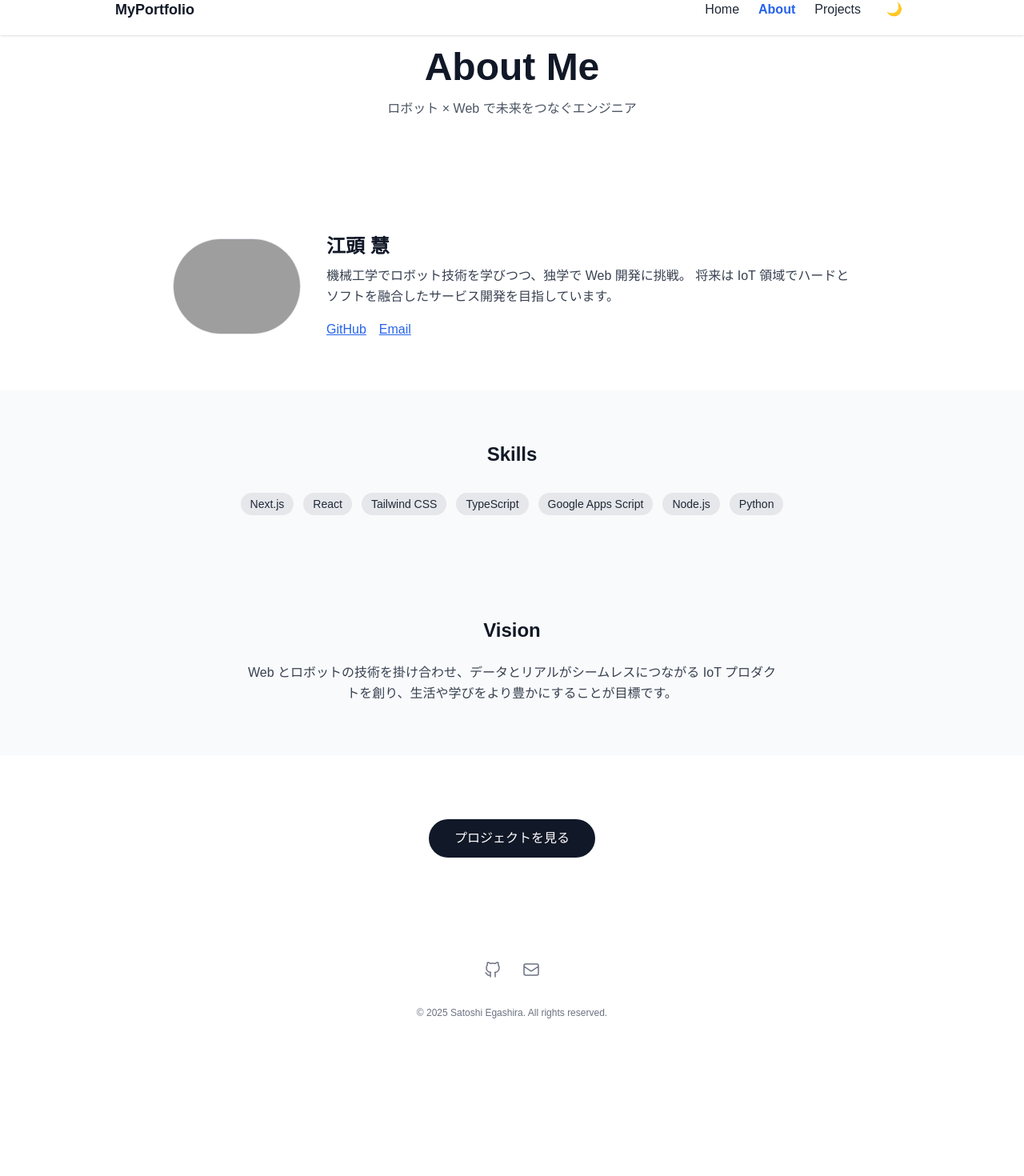
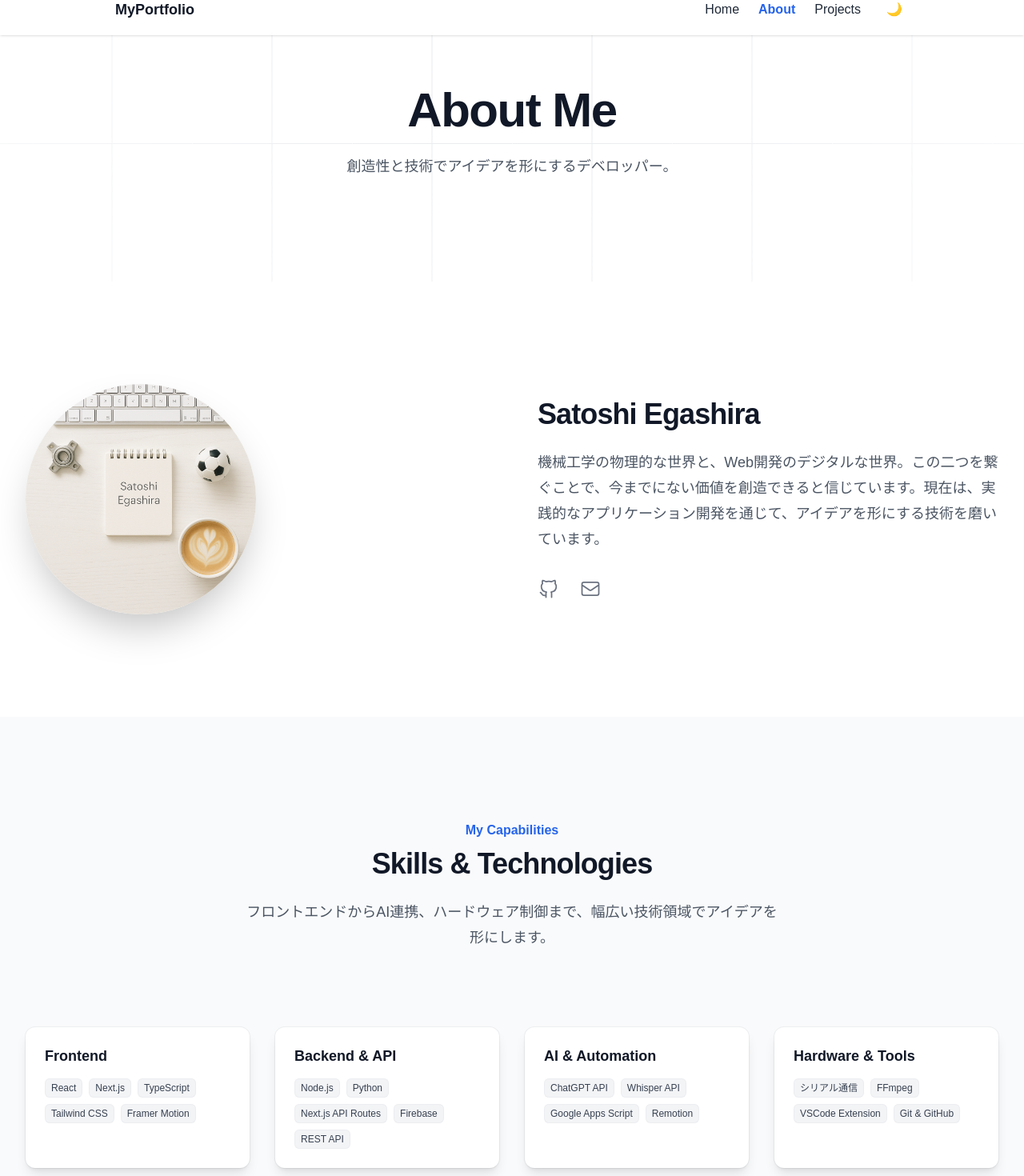
Before and after one commit to Jagashira/Jagashira.github.io, a Next.js app: page /about in a window 1280 px wide. Shown: the part 20-1490 px from the top of the page at 80% size. Before the commit the page ends 1344 px from the top, so only its background shows below. Built offline with nearby package versions, Linux system fonts and the light colour scheme; grey boxes are pictures that could not be loaded.

Commit message:
feat(/aboutのデザイン変更)

```diff
--- a/components/about/Aboutme.tsx
+++ b/components/about/Aboutme.tsx
@@ -1,17 +1,51 @@
 import React from "react";
+import { motion } from "framer-motion";
 
 const AboutMe = () => {
   return (
-    <section
-      className="py-20 text-center
-                        bg-white dark:bg-gray-900
-                        text-gray-900 dark:text-white"
-    >
-      <h1 className="text-4xl md:text-5xl font-bold">About&nbsp;Me</h1>
-      <p className="mt-4 text-gray-600 dark:text-gray-300">
-        ロボット × Web で未来をつなぐエンジニア
-      </p>
-    </section>
+    <div className="relative isolate overflow-hidden bg-white px-6 py-24 sm:py-32 lg:px-8 dark:bg-gray-950">
+      {/* Background Grid Pattern */}
+      <div className="absolute inset-0 -z-10 overflow-hidden">
+        <svg
+          className="absolute left-[max(50%,25rem)] top-0 h-[64rem] w-[128rem] -translate-x-1/2 stroke-gray-200 [mask-image:radial-gradient(64rem_64rem_at_top,white,transparent)] dark:stroke-gray-800"
+          aria-hidden="true"
+        >
+          <defs>
+            <pattern
+              id="e813992c-7d03-4cc4-a2bd-151760b470a0"
+              width={200}
+              height={200}
+              x="50%"
+              y={-1}
+              patternUnits="userSpaceOnUse"
+            >
+              <path d="M100 200V.5M.5 .5H200" fill="none" />
+            </pattern>
+          </defs>
+          <rect
+            width="100%"
+            height="100%"
+            strokeWidth={0}
+            fill="url(#e813992c-7d03-4cc4-a2bd-151760b470a0)"
+          />
+        </svg>
+      </div>
+
+      {/* Content */}
+      <motion.div
+        className="mx-auto max-w-2xl text-center"
+        initial={{ opacity: 0, y: 20 }}
+        animate={{ opacity: 1, y: 0 }}
+        transition={{ duration: 0.8, ease: "easeOut" }}
+      >
+        <h1 className="text-4xl font-bold tracking-tight text-gray-900 dark:text-white sm:text-6xl">
+          About Me
+        </h1>
+        <p className="mt-6 text-lg leading-8 text-gray-600 dark:text-gray-300">
+          創造性と技術でアイデアを形にするデベロッパー。
+        </p>
+      </motion.div>
+    </div>
   );
 };
 
--- a/components/about/Profile.tsx
+++ b/components/about/Profile.tsx
@@ -1,56 +1,90 @@
 import React from "react";
 import Image from "next/image";
+import { motion } from "framer-motion";
+
+// フッターで使ったSVGアイコンのパスを再利用
+const GITHUB_ICON_PATH =
+  "M9 19c-4.3 1.4 -4.3-2.5 -6-3m12 5v-3.5c0 -1 .1 -1.4 -.5 -2c2.8 -.3 5.5 -1.4 5.5 -6a4.6 4.6 0 0 0 -1.3 -3.2a4.2 4.2 0 0 0 -.1 -3.2s-1.1 -.3 -3.5 1.3a12.3 12.3 0 0 0 -6.2 0c-2.4 -1.6 -3.5 -1.3 -3.5 -1.3a4.2 4.2 0 0 0 -.1 3.2a4.6 4.6 0 0 0 -1.3 3.2c0 4.6 2.7 5.7 5.5 6c-.6 .6 -.6 1.2 -.5 2v3.5";
+const EMAIL_ICON_PATH =
+  "M3 8l7.89 5.26a2 2 0 0 0 2.22 0L21 8M5 19h14a2 2 0 0 0 2-2V7a2 2 0 0 0-2-2H5a2 2 0 0 0-2 2v10a2 2 0 0 0 2 2z";
 
 const AboutProfile = () => (
-  <section
-    className="py-16 px-6 max-w-4xl mx-auto
-                      bg-white dark:bg-gray-900"
-  >
-    <div className="flex flex-col md:flex-row items-center gap-8">
-      {/* プロフィール画像（任意） */}
-      <Image
-        src="/me.jpg"
-        alt="Profile photo"
-        width={160}
-        height={160}
-        className="rounded-full object-cover border
-                   border-gray-200 dark:border-gray-700"
-        priority
-      />
+  <section className="bg-white dark:bg-gray-950 py-24 sm:py-32">
+    <motion.div
+      className="mx-auto max-w-7xl px-6 lg:px-8 grid grid-cols-1 lg:grid-cols-2 gap-x-16 gap-y-16 items-center"
+      initial={{ opacity: 0, y: 30 }}
+      whileInView={{ opacity: 1, y: 0 }}
+      viewport={{ once: true, amount: 0.3 }}
+      transition={{ duration: 0.9 }}
+    >
+      <div className="flex justify-center lg:justify-start">
+        <motion.div
+          whileHover={{ scale: 1.05, rotate: 2 }}
+          transition={{ type: "spring", stiffness: 300, damping: 15 }}
+        >
+          <Image
+            src="/me/flat-lay.png"
+            alt="Profile photo of Satoshi Egashira"
+            width={288}
+            height={288}
+            className="rounded-full object-cover shadow-2xl"
+            priority
+          />
+        </motion.div>
+      </div>
 
-      <div>
-        <h2
-          className="text-2xl font-bold mb-2
-                       text-gray-900 dark:text-gray-100"
-        >
-          江頭 慧
+      <div className="text-center lg:text-left">
+        <h2 className="text-3xl font-bold tracking-tight text-gray-900 dark:text-white sm:text-4xl">
+          Satoshi Egashira
         </h2>
-
-        <p
-          className="mb-4 leading-relaxed
-                      text-gray-700 dark:text-gray-300"
-        >
-          機械工学でロボット技術を学びつつ、独学で Web 開発に挑戦。
-          将来は&nbsp;IoT&nbsp;領域でハードとソフトを融合したサービス開発を目指しています。
+        <p className="mt-6 text-lg leading-8 text-gray-600 dark:text-gray-300">
+          機械工学の物理的な世界と、Web開発のデジタルな世界。この二つを繋ぐことで、今までにない価値を創造できると信じています。現在は、実践的なアプリケーション開発を通じて、アイデアを形にする技術を磨いています。
         </p>
 
-        <div className="space-x-4">
+        <div className="mt-8 flex items-center justify-center lg:justify-start gap-x-6">
           <a
             href="https://github.com/jagashira"
             target="_blank"
-            className="underline text-blue-600 dark:text-blue-400"
+            rel="noopener noreferrer"
+            aria-label="GitHub"
+            className="text-gray-500 hover:text-gray-800 dark:text-gray-400 dark:hover:text-white transition"
           >
-            GitHub
+            <svg
+              className="h-7 w-7"
+              fill="none"
+              viewBox="0 0 24 24"
+              strokeWidth="1.5"
+              stroke="currentColor"
+            >
+              <path
+                strokeLinecap="round"
+                strokeLinejoin="round"
+                d={GITHUB_ICON_PATH}
+              />
+            </svg>
           </a>
           <a
             href="mailto:pyprogjas.3104@gmail.com"
-            className="underline text-blue-600 dark:text-blue-400"
+            aria-label="Email"
+            className="text-gray-500 hover:text-gray-800 dark:text-gray-400 dark:hover:text-white transition"
           >
-            Email
+            <svg
+              className="h-7 w-7"
+              fill="none"
+              viewBox="0 0 24 24"
+              strokeWidth="1.5"
+              stroke="currentColor"
+            >
+              <path
+                strokeLinecap="round"
+                strokeLinejoin="round"
+                d={EMAIL_ICON_PATH}
+              />
+            </svg>
           </a>
         </div>
       </div>
-    </div>
+    </motion.div>
   </section>
 );
 
--- a/components/about/Slills.tsx
+++ b/components/about/Slills.tsx
@@ -1,37 +1,82 @@
 import React from "react";
+import { motion } from "framer-motion";
+
+// スキルをカテゴリごとに整理
+const skillCategories = [
+  {
+    title: "Frontend",
+    skills: ["React", "Next.js", "TypeScript", "Tailwind CSS", "Framer Motion"],
+  },
+  {
+    title: "Backend & API",
+    skills: ["Node.js", "Python", "Next.js API Routes", "Firebase", "REST API"],
+  },
+  {
+    title: "AI & Automation",
+    skills: ["ChatGPT API", "Whisper API", "Google Apps Script", "Remotion"],
+  },
+  {
+    title: "Hardware & Tools",
+    skills: ["シリアル通信", "FFmpeg", "VSCode Extension", "Git & GitHub"],
+  },
+];
 
 const Skills = () => (
-  <section
-    className="py-16 px-6
-               bg-gray-50   dark:bg-gray-800"
+  <section className="bg-gray-50 py-24 sm:py-32 dark:bg-gray-900">
+    <div className="mx-auto max-w-7xl px-6 lg:px-8">
+      <motion.div
+        className="mx-auto max-w-2xl lg:text-center"
+        initial={{ opacity: 0, y: -20 }}
+        whileInView={{ opacity: 1, y: 0 }}
+        viewport={{ once: true }}
+        transition={{ duration: 0.8 }}
       >
-    <h2
-      className="text-2xl font-bold text-center mb-8
-                   text-gray-900 dark:text-gray-100"
+        <h2 className="text-base font-semibold leading-7 text-blue-600 dark:text-blue-400">
+          My Capabilities
+        </h2>
+        <p className="mt-2 text-3xl font-bold tracking-tight text-gray-900 dark:text-white sm:text-4xl">
+          Skills & Technologies
+        </p>
+        <p className="mt-6 text-lg leading-8 text-gray-600 dark:text-gray-300">
+          フロントエンドからAI連携、ハードウェア制御まで、幅広い技術領域でアイデアを形にします。
+        </p>
+      </motion.div>
+
+      <div className="mx-auto mt-16 max-w-2xl sm:mt-20 lg:mt-24 lg:max-w-none">
+        <motion.div
+          className="grid grid-cols-1 gap-8 sm:grid-cols-2 lg:grid-cols-4"
+          initial="hidden"
+          whileInView="visible"
+          viewport={{ once: true, amount: 0.2 }}
+          transition={{ staggerChildren: 0.1 }}
         >
-      Skills
-    </h2>
-
-    <div className="flex flex-wrap justify-center gap-3 text-sm">
-      {[
-        "Next.js",
-        "React",
-        "Tailwind CSS",
-        "TypeScript",
-        "Google Apps Script",
-        "Node.js",
-        "Python",
-      ].map((skill) => (
+          {skillCategories.map((category) => (
+            <motion.div
+              key={category.title}
+              className="rounded-xl bg-white p-6 shadow-lg ring-1 ring-gray-900/5 dark:bg-gray-950 dark:ring-white/10"
+              variants={{
+                hidden: { opacity: 0, y: 20 },
+                visible: { opacity: 1, y: 0 },
+              }}
+            >
+              <h3 className="text-lg font-semibold leading-6 text-gray-900 dark:text-white">
+                {category.title}
+              </h3>
+              <div className="mt-4 flex flex-wrap gap-2">
+                {category.skills.map((skill) => (
                   <span
                     key={skill}
-          className="px-3 py-1 rounded-full
-                     bg-gray-200  text-gray-800
-                     dark:bg-gray-700 dark:text-gray-100"
+                    className="inline-flex items-center rounded-md bg-gray-100 px-2 py-1 text-xs font-medium text-gray-700 ring-1 ring-inset ring-gray-200/50 dark:bg-gray-800 dark:text-gray-300 dark:ring-gray-700"
                   >
                     {skill}
                   </span>
                 ))}
               </div>
+            </motion.div>
+          ))}
+        </motion.div>
+      </div>
+    </div>
   </section>
 );
 
--- a/pages/about.tsx
+++ b/pages/about.tsx
@@ -18,8 +18,8 @@ export default function About() {
       <AboutProfile />
       <Slills />
       {/* <TimeLine /> */}
-      <Vision />
-      <CTA />
+      {/* <Vision /> */}
+      {/* <CTA /> */}
     </Layout>
   );
 }
```
Lines whose indentation alone changed are shown as unchanged.
